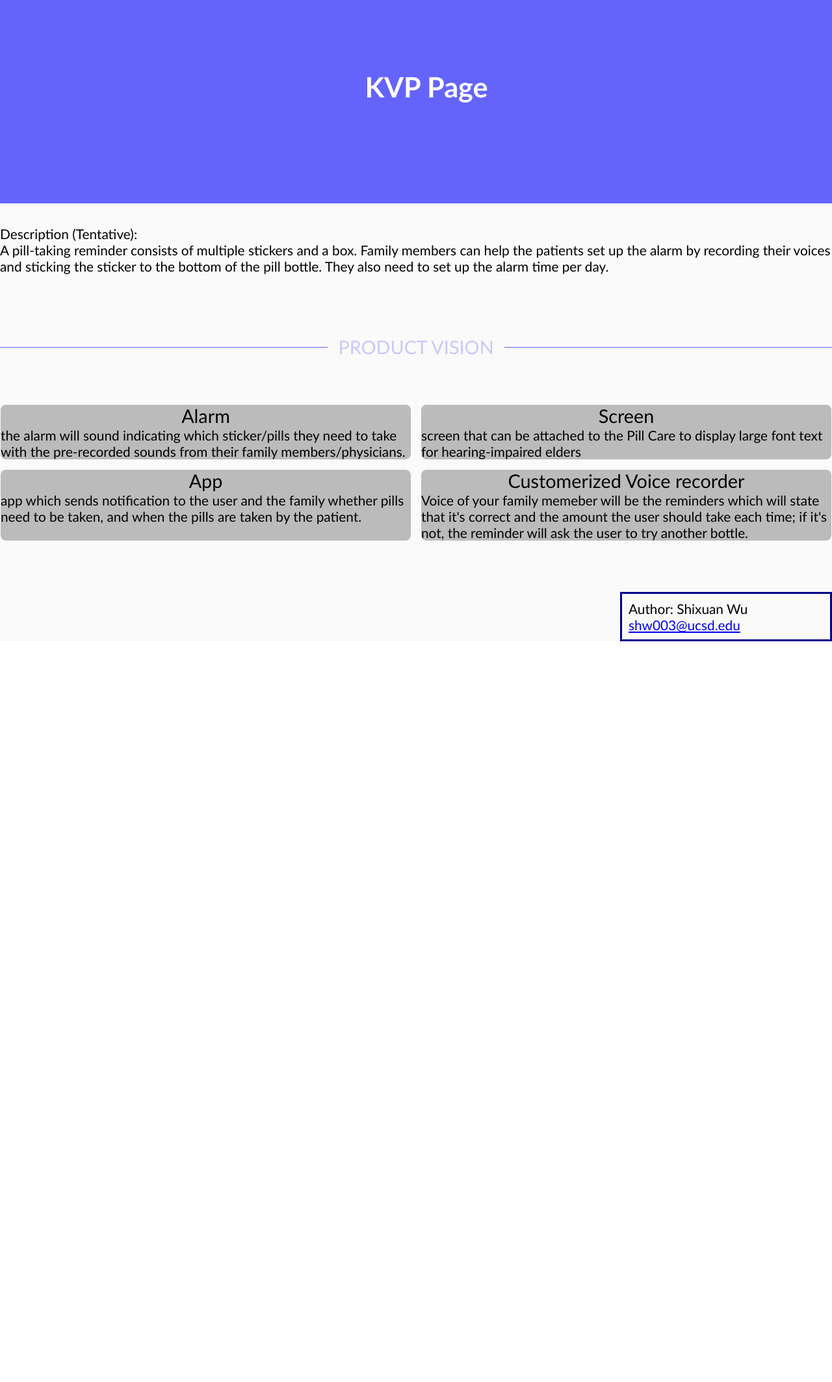
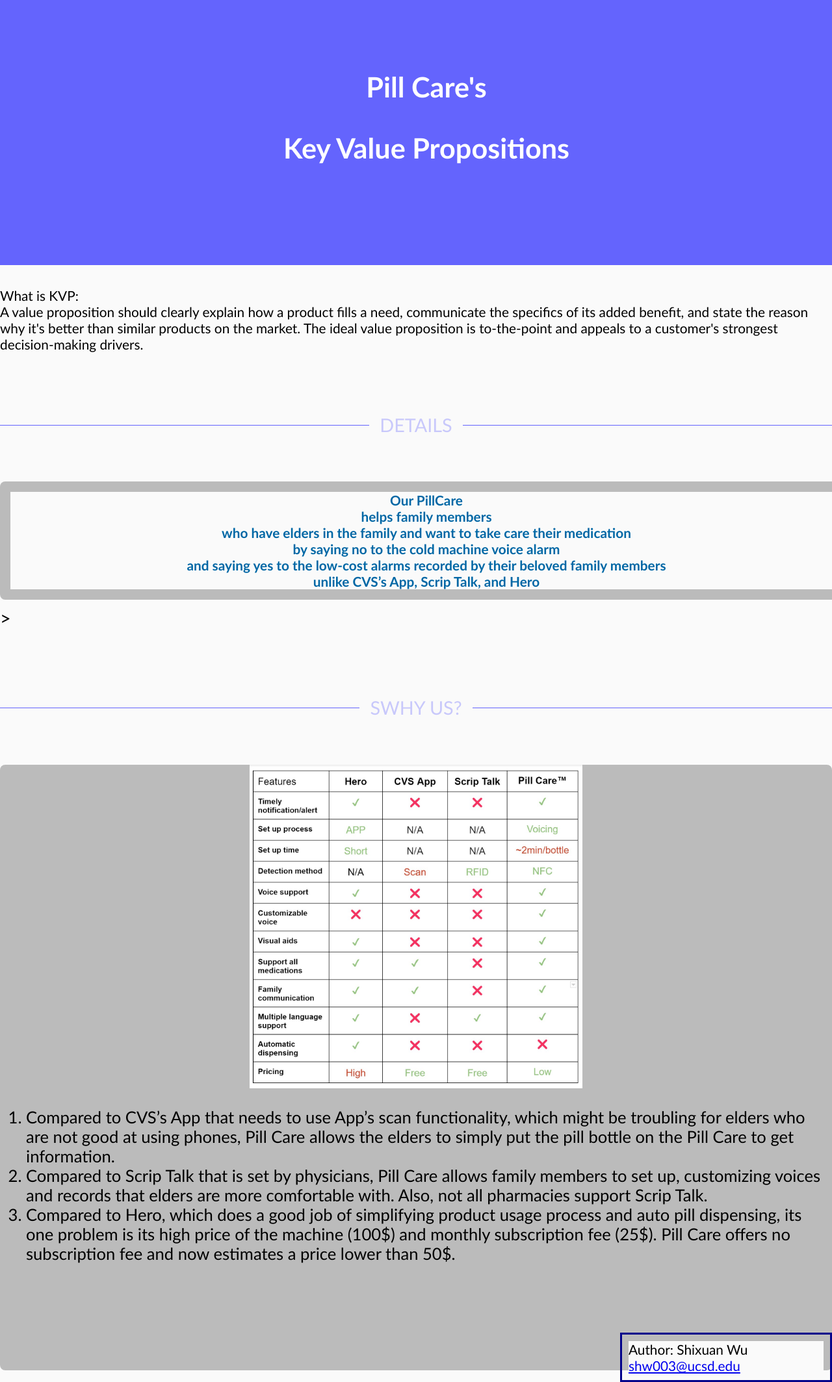
Before and after one commit to wsx2021/ECE140b_project-web, a Python web app: template web/src/templates/kvp.html in a window 1280 px wide. Shown: the whole page at 65% size. Before the commit the page ends 987 px from the top, so only its background shows below. Run offline with Jinja, Linux system fonts and the light colour scheme; the template is opened without the code that fills it, so the values that code supplies are empty.

Commit message:
Update img

```diff
--- a/web/src/public/css/agile.css
+++ b/web/src/public/css/agile.css
@@ -39,6 +39,13 @@ p,
 ol li,
 ul li {
     font-size: calc(0.8rem + 1vw);
+}
+
+img {
+    display: block;
+    margin-left: auto;
+    margin-right: auto;
+    width: 40%;
 }
 
 
--- a/web/src/templates/kvp.html
+++ b/web/src/templates/kvp.html
@@ -18,42 +18,51 @@
 
     <div class='hero center'>
 
-        <h2>KVP Page</h2>
+        <h2>Pill Care's </h2>
+        <h2>Key Value Propositions</h2>
 
     </div>
     <br>
-    <p>Description (Tentative):
+    <p>What is KVP:
     </p>
-    <p>A pill-taking reminder consists of multiple stickers and a box. Family members can help the patients set up the alarm by recording their voices and sticking the sticker to the bottom of the pill bottle. They also need to set up the alarm time per
-        day.
-
+    <p>A value proposition should clearly explain how a product fills a need, communicate the specifics of its added benefit, and state the reason why it's better than similar products on the market. The ideal value proposition is to-the-point and appeals
+        to a customer's strongest decision-making drivers.
 
         <br>
         <br>
 
 
-        <div class='separator'>Product Vision</div>
+        <div class='separator'>Details</div>
 
-        <div class='content-box'>
 
-            <div class='border'>
-                <div class='center'>Alarm</div>
-                <div class='smaller'> the alarm will sound indicating which sticker/pills they need to take with the pre-recorded sounds from their family members/physicians.</div>
+
+        <h4 class='border center'>
+            <p>Our PillCare</p>
+            <p>helps family members</p>
+            <p>who have elders in the family and want to take care their medication</p>
+            <p>by saying no to the cold machine voice alarm </p>
+            <p>and saying yes to the low-cost alarms recorded by their beloved family members</p>
+            <p>unlike CVS’s App, Scrip Talk, and Hero</p>
+        </h4>>
+
         </div>
 
+
+        <br>
+        <br>
+        <div class='separator'>SWhy us?</div>
         <div class='border'>
-                <div class='center'>Screen</div>
-                <div class='smaller'>screen that can be attached to the Pill Care to display large font text for hearing-impaired elders</div>
-            </div>
-            <div class='border'>
-                <div class='center'>App</div>
-                <div class='smaller'>app which sends notification to the user and the family whether pills need to be taken, and when the pills are taken by the patient.</div>
-            </div>
-            <div class='border'>
-                <div class='center'>Customerized Voice recorder</div>
-                <div class='smaller'>Voice of your family memeber will be the reminders which will state that it's correct and the amount the user should take each time; if it's not, the reminder will ask the user to try another bottle. </div>
-            </div>
-        </div>
+
+            <img src="/image/competitor.jpg">
+            <ol>
+                <li>Compared to CVS’s App that needs to use App’s scan functionality, which might be troubling for elders who are not good at using phones, Pill Care allows the elders to simply put the pill bottle on the Pill Care to get information. </li>
+                <li>Compared to Scrip Talk that is set by physicians, Pill Care allows family members to set up, customizing voices and records that elders are more comfortable with. Also, not all pharmacies support Scrip Talk.
+                </li>
+                <li>Compared to Hero, which does a good job of simplifying product usage process and auto pill dispensing, its one problem is its high price of the machine (100$) and monthly subscription fee (25$). Pill Care offers no subscription fee and
+                    now estimates a price lower than 50$.</li>
+            </ol>
+            <div>
+
 
                 <br>
                 <br>
```
Also changed, not shown: web/src/templates/home.html (+65 -26 lines), web/src/public/image/competitor.jpg (added), web/src/public/image/set-up.jpg (added), web/src/public/image/use-stage.jpg (added). Lines whose indentation alone changed are shown as unchanged.
